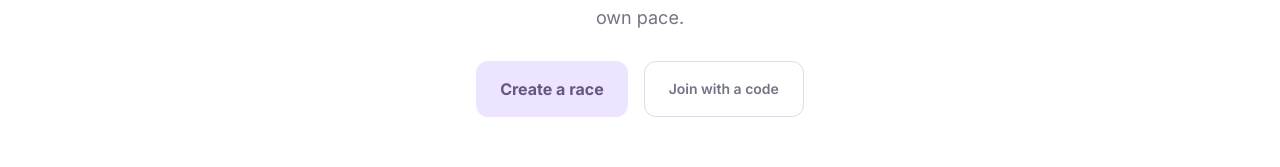
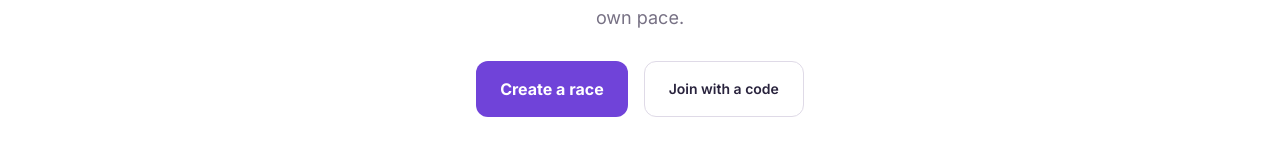
Before and after one commit to PatLeGrand/typio, a Next.js app: page /en in a window 1280 px wide. Shown: the part 435-602 px from the top of the page. Built offline with nearby package versions, Linux system fonts and the light colour scheme; no server answers.

Commit message:
fix(ui): re-enable home page buttons pointing to play

```diff
--- a/src/app/[lang]/(site)/page.tsx
+++ b/src/app/[lang]/(site)/page.tsx
@@ -19,7 +19,7 @@ export default async function Home({ params }: PageProps<"/[lang]">) {
   return (
     <>
       <main className="flex-1">
-        <HomeHero home={home} />
+        <HomeHero home={home} locale={locale} />
         <HomeWhySection home={home} />
         <HomeVideoSection home={home} />
         <HomeFeatureSection home={home} variant="preview" />
--- a/src/components/home/HomeCallToAction.tsx
+++ b/src/components/home/HomeCallToAction.tsx
@@ -25,7 +25,7 @@ export function HomeCallToAction({ home, locale, user }: HomeCallToActionProps)
         {canRegister ? (
           <ButtonLink href={`/${locale}/register`}>{home.signUp}</ButtonLink>
         ) : (
-          <Button disabled>{home.createRace}</Button>
+          <ButtonLink href={`/${locale}/play`}>{home.createRace}</ButtonLink>
         )}
         {user === null ? (
           <p className="text-sm text-muted">
--- a/src/components/home/HomeHero.tsx
+++ b/src/components/home/HomeHero.tsx
@@ -1,12 +1,15 @@
 import { Button } from "@/components/Button";
+import { ButtonLink } from "@/components/ButtonLink";
 import type { Dictionary } from "@/i18n/dictionaries";
+import type { Locale } from "@/i18n/config";
 import { HomeMediaPlaceholder } from "./HomeMediaPlaceholder";
 
 type HomeHeroProps = {
   home: Dictionary["home"];
+  locale: Locale;
 };
 
-export function HomeHero({ home }: HomeHeroProps) {
+export function HomeHero({ home, locale }: HomeHeroProps) {
   return (
     <section className="bg-surface px-4 pb-10 pt-16 sm:px-8 sm:pt-20" aria-labelledby="home-title">
       <div className="mx-auto flex w-full max-w-[1264px] flex-col items-center gap-12 sm:gap-[52px]">
@@ -21,10 +24,10 @@ export function HomeHero({ home }: HomeHeroProps) {
           </h1>
           <p className="max-w-[610px] text-base leading-[1.65] text-muted sm:text-lg">{home.hero.description}</p>
           <div className="flex w-full flex-col justify-center gap-3 pt-1 sm:w-auto sm:flex-row sm:gap-4">
-            <Button disabled>{home.createRace}</Button>
-            <Button variant="secondary" disabled>
+            <ButtonLink href={`/${locale}/play`}>{home.createRace}</ButtonLink>
+            <ButtonLink href={`/${locale}/play`} variant="secondary">
               {home.joinWithCode}
-            </Button>
+            </ButtonLink>
           </div>
         </div>
         <HomeMediaPlaceholder
```
